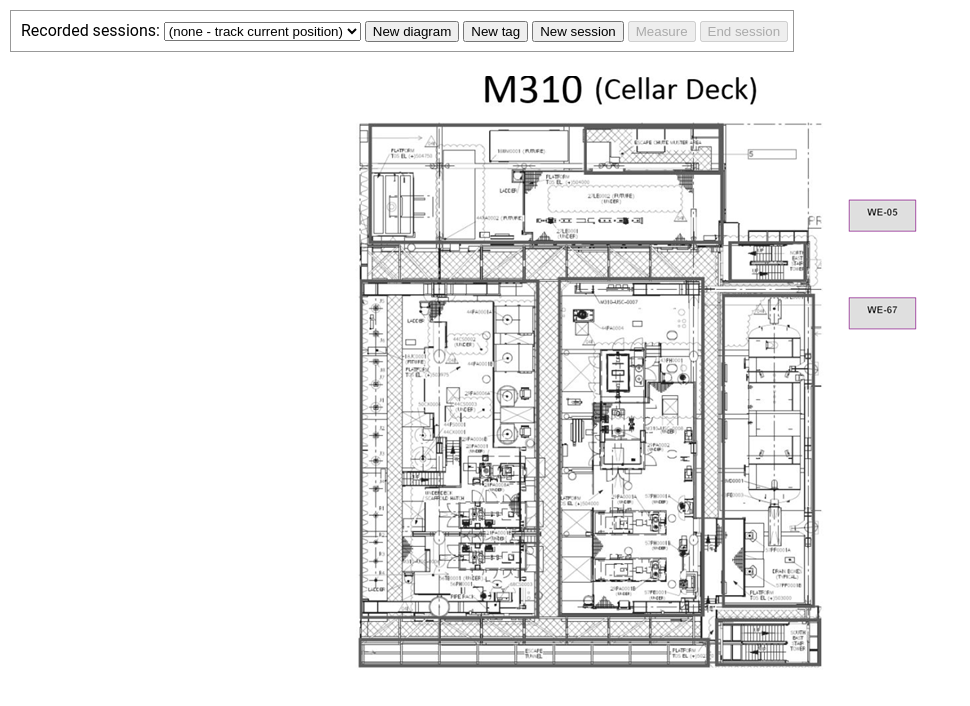
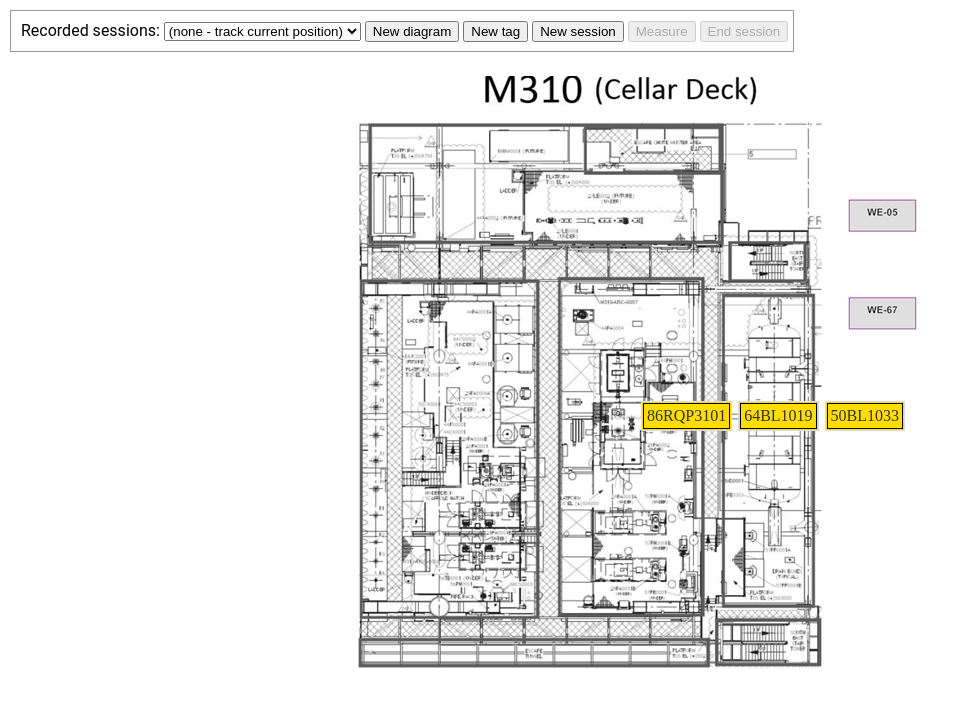
Before and after one commit to cognitedata/sound-level, a website: page public/diagram.html in a window 1280 px wide. Shown: the whole page, without its empty margins (0-970 px from the left). Drawn offline with nearby package versions, Linux system fonts and the light colour scheme; no server answers.

Commit message:
Added draggable tags

```diff
--- a/public/diagram.html
+++ b/public/diagram.html
@@ -4,6 +4,7 @@
     <title>Sound-level</title>
     <meta charset="UTF-8">
     <meta name="viewport" content="initial-scale=1.0">
+    <link rel="stylesheet" href="//code.jquery.com/ui/1.12.1/themes/base/jquery-ui.css">
     <style>
         /* Always set the map height explicitly to define the size of the div
          * element that contains the map. */
@@ -44,6 +45,8 @@
         #screenshot video {
             width: 100%;
         }
+        #draggable, #draggable2, #draggable3, .ui-widget-content { background-color: #ffdd00; padding: 1px; display: inline-block; margin: 1px 1px 1px 1px; left: 50%; top: 50%; }
+        p { clear:both; margin:0; padding: 3px; border: 1px solid black; }
     </style>
 </head>
 <body>
@@ -62,14 +65,43 @@
     <video autoplay onclick="grabScreenshot()"></video>
     <img src="">
 </div>
+
+<div id="map">
+    <div class="ui-widget-content">
+        <p>86RQP3101</p>
+    </div>
+
+    <div class="ui-widget-content">
+        <p>64BL1019</p>
+    </div>
+
+    <div class="ui-widget-content">
+        <p>50BL1033</p>
+    </div>
+</div>
 <canvas id="meter" width="500" height="50"></canvas>
 
     <script src="https://code.jquery.com/jquery-3.3.1.min.js"
         integrity="sha256-FgpCb/KJQlLNfOu91ta32o/NMZxltwRo8QtmkMRdAu8="
         crossorigin="anonymous"></script>
+    <script src="https://code.jquery.com/ui/1.12.1/jquery-ui.js"></script>
     <script type="text/javascript" src="volume-meter.js"></script>
-    <div id="map"></div>
+
     <script>
+        $( function() {
+            $( "#draggable" ).draggable({ helper: "original" });
+            $( "#draggable2" ).draggable({ opacity: 0.7, helper: "clone" });
+            $( "#draggable3" ).draggable({
+                cursorAt: { top: -12, left: -20 },
+                helper: function( event ) {
+                    return $( "<div class='ui-widget-header'>I'm a custom helper</div>" );
+                }
+            });
+            $( ".ui-widget-content" ).draggable({ stack: ".ui-widget-content",
+                cursor: "move"
+            });
+        } );
+
         var sampleCount;
         var sampleSum;
         var sessionId;
```
